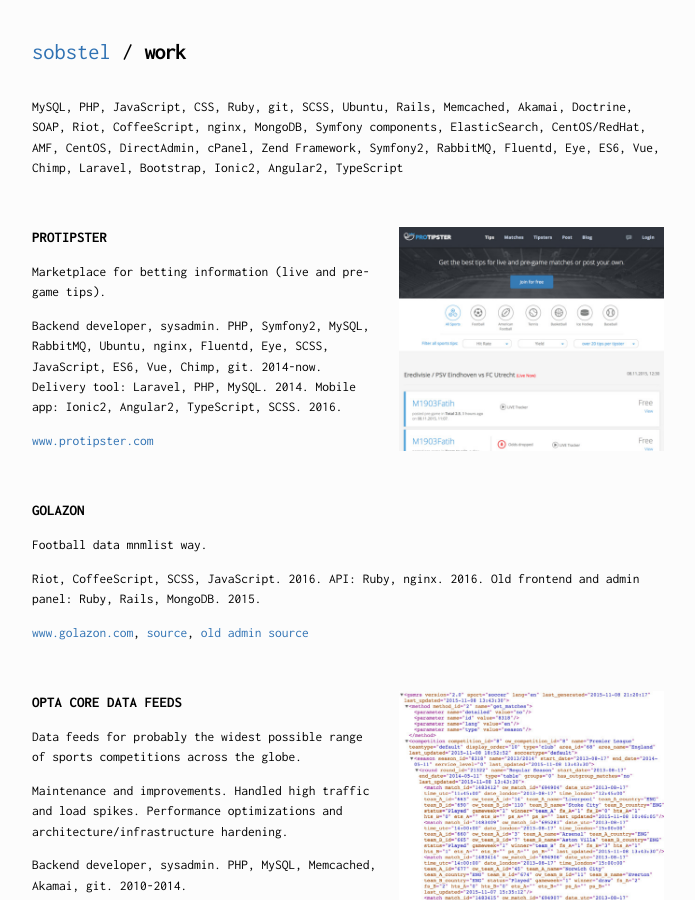
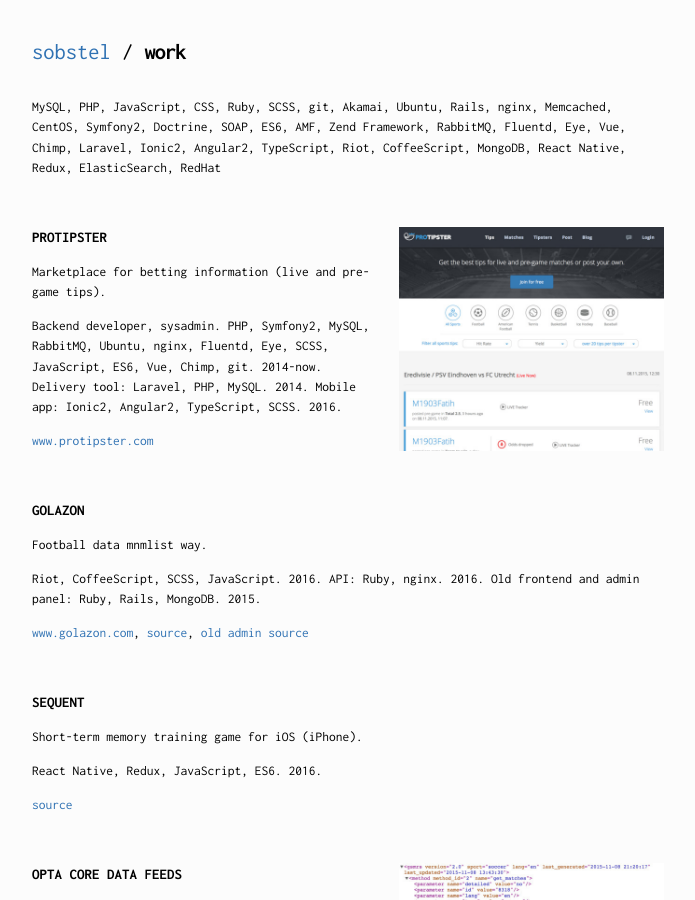
Before and after one commit to sobstel/sobstel.github.com, a Jekyll site: the page built from work.html, in a window 1280 px wide and 900 px high. Shown: the whole window, without its empty margins (292-987 px from the left). Built offline with Jekyll 4.4.1, drawn with Linux system fonts in a browser that asks for light colours.

Commit message:
add sequent

```diff
--- a/_data/stack.yml
+++ b/_data/stack.yml
@@ -1,38 +1,36 @@
 ---
 MySQL: 13
 PHP: 12
-JavaScript: 8
+JavaScript: 9
 CSS: 7
 Ruby: 4
+SCSS: 4
 git: 4
-SCSS: 4
+Akamai: 3
 Ubuntu: 3
 Rails: 3
+nginx: 3
 Memcached: 3
-Akamai: 3
+CentOS: 2
+Symfony2: 2
 Doctrine: 2
 SOAP: 2
-Riot: 1
-CoffeeScript: 1
-nginx: 1
-MongoDB: 1
-Symfony components: 1
-ElasticSearch: 1
-CentOS/RedHat: 1
+ES6: 2
 AMF: 1
-CentOS: 1
-DirectAdmin: 1
-cPanel: 1
 Zend Framework: 1
-Symfony2: 1
 RabbitMQ: 1
 Fluentd: 1
 Eye: 1
-ES6: 1
 Vue: 1
 Chimp: 1
 Laravel: 1
-Bootstrap: 1
 Ionic2: 1
 Angular2: 1
 TypeScript: 1
+Riot: 1
+CoffeeScript: 1
+MongoDB: 1
+React Native: 1
+Redux: 1
+ElasticSearch: 1
+RedHat: 1
--- a/work.html
+++ b/work.html
@@ -43,6 +43,19 @@
     <a href="http://www.golazon.com/">www.golazon.com</a>,
     <a href="https://github.com/sobstel/golazon">source</a>,
     <a href="https://github.com/sobstel/golazon-2015">old admin source</a>
+  </p>
+</article>
+
+<article class="sequent full">
+  <header>Sequent</header>
+  <p>
+    Short-term memory training game for iOS (iPhone).
+  </p>
+  <p>
+    <span class="stack">React Native, Redux, JavaScript, ES6</span>. 2016.
+  </p>
+  <p>
+    <a herf="https://github.com/sobstel/sequent">source</a>
   </p>
 </article>
 
```
